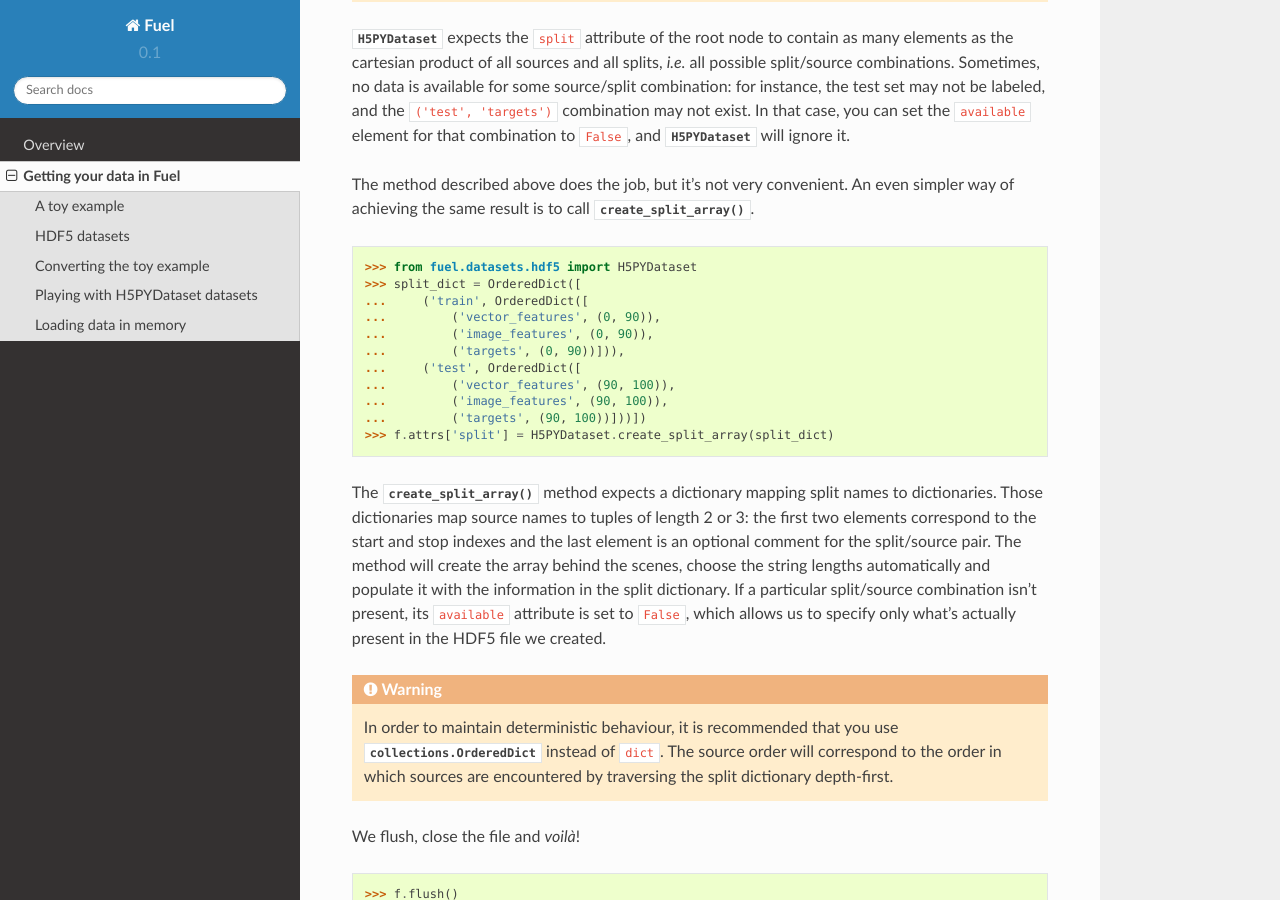
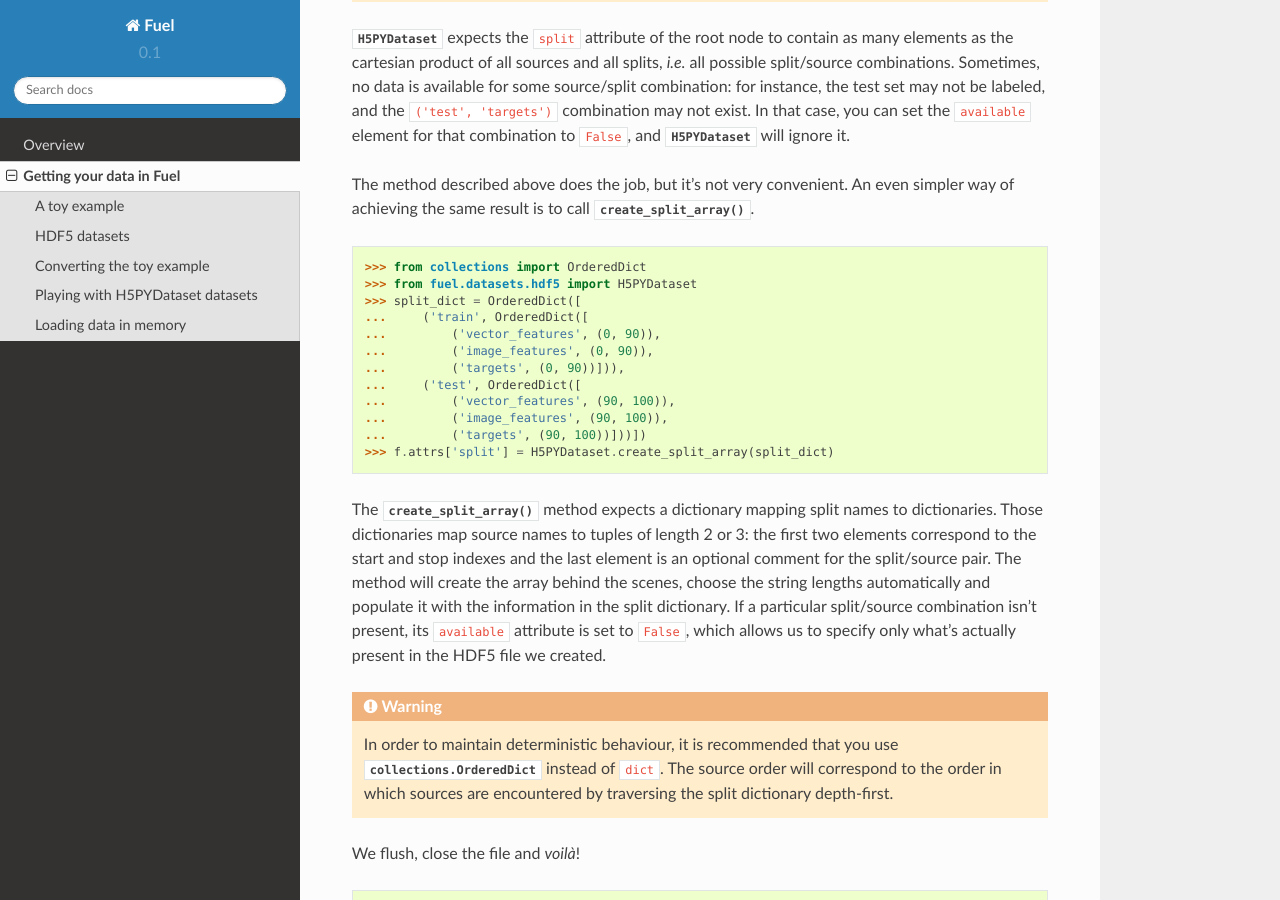
Before and after one commit to mila-iqia/fuel, a Sphinx documentation site: the page built from docs/h5py_dataset.rst, in a window 1280 px wide and 900 px high, scrolled down 3122 px. Built offline with Sphinx 7.4.7 and the Read the Docs theme 2.0.0, drawn with Linux system fonts in a browser that asks for light colours.

Commit message:
Fix failing doctest

```diff
--- a/docs/h5py_dataset.rst
+++ b/docs/h5py_dataset.rst
@@ -162,6 +162,7 @@ The method described above does the job, but it's not very convenient. An even
 simpler way of achieving the same result is to call
 :meth:`~.datasets.hdf5.H5PYDataset.create_split_array`.
 
+>>> from collections import OrderedDict
 >>> from fuel.datasets.hdf5 import H5PYDataset
 >>> split_dict = OrderedDict([
 ...     ('train', OrderedDict([
```
